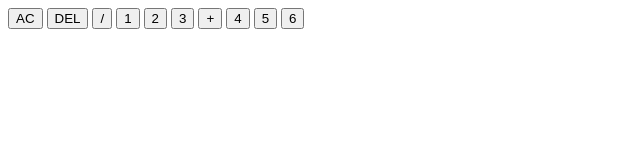
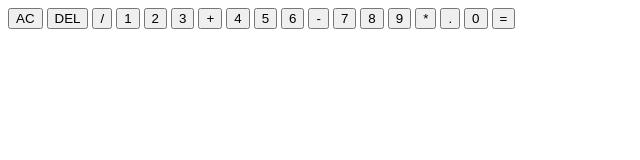
Before and after one commit to Mohammadebrahim84/Calculator, a plain HTML site: page index.html in a window 1280 px wide. Shown: the whole page, without its empty margins (0-640 px from the left). Drawn offline with Linux system fonts and the light colour scheme.

Commit message:
Create Buttons in HTML Page part

```diff
--- a/index.html
+++ b/index.html
@@ -23,6 +23,14 @@
         <button class="number">4</button>
         <button class="number">5</button>
         <button class="number">6</button>
+        <button class="operation">-</button>
+        <button class="number">7</button>
+        <button class="number">8</button>
+        <button class="number">9</button>
+        <button class="operation">*</button>
+        <button class="number">.</button>
+        <button class="number">0</button>
+        <button class="span-2 equal">=</button>
     </div>
 
 
```
